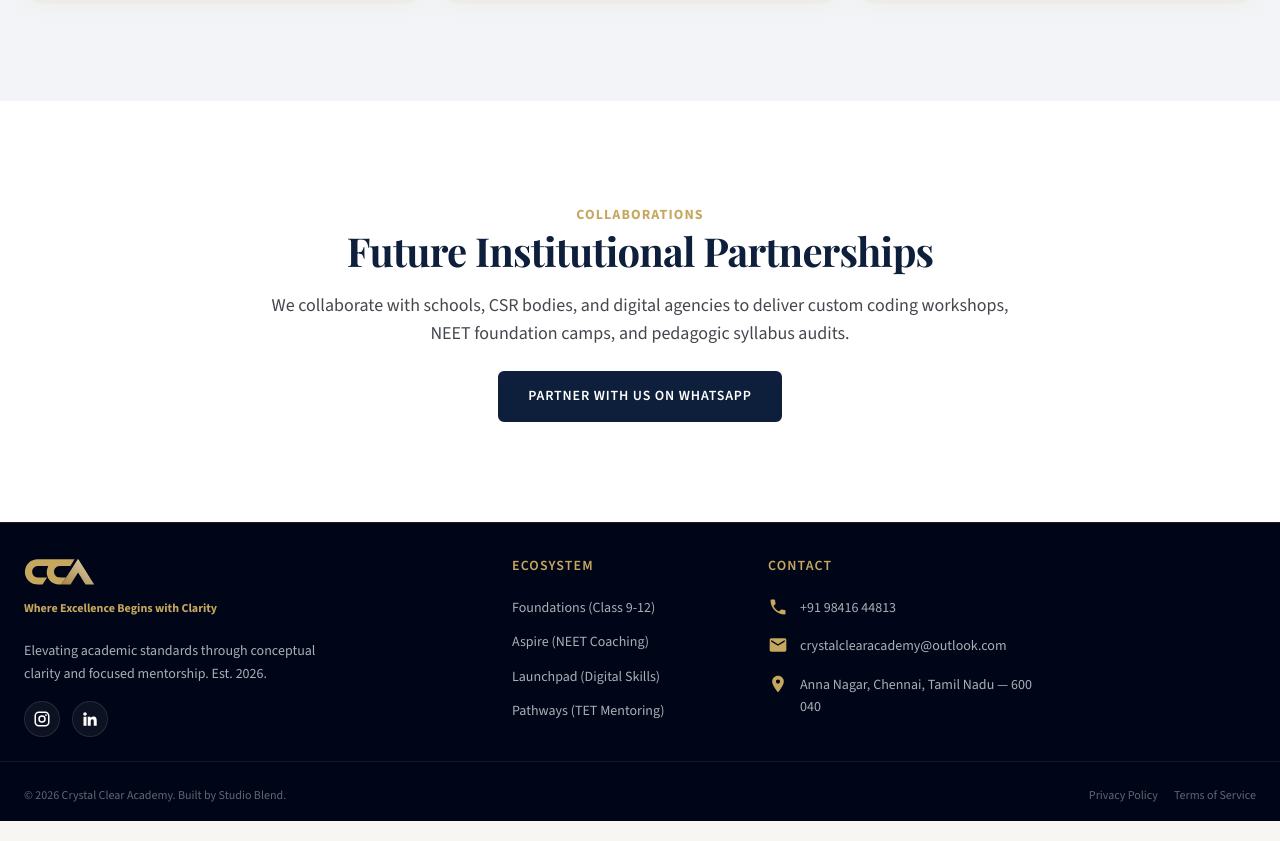
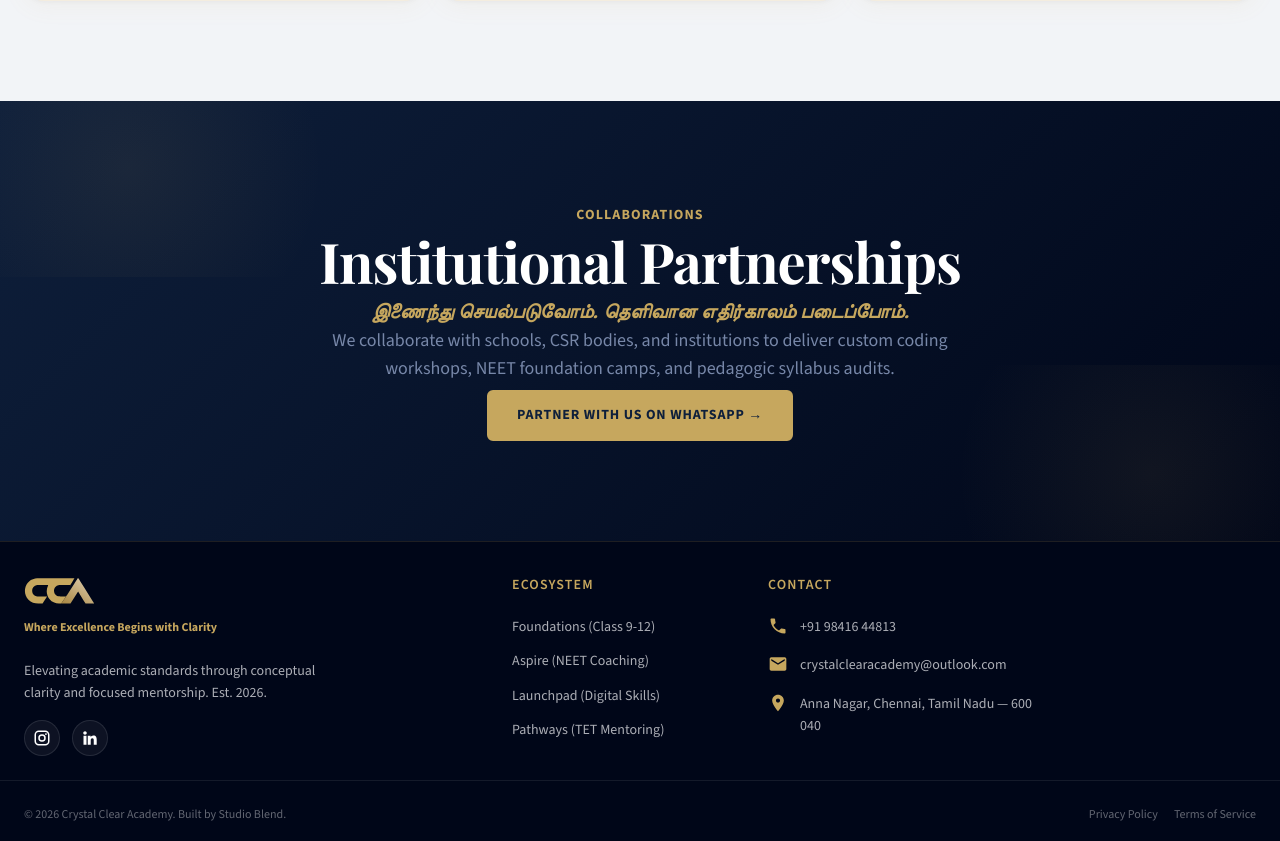
Before and after one commit to studio-blend/cca-web, a Next.js app: page /about in a window 1280 px wide. Shown: the part 1459-2300 px from the top of the page. Built offline with nearby package versions, Linux system fonts and the light colour scheme.

Commit message:
style(consistency): standardize CTA banners, top padding, and CTA button labels across all pages

```diff
--- a/src/app/about/page.js
+++ b/src/app/about/page.js
@@ -106,22 +106,23 @@ export default function AboutPage() {
         </div>
       </section>
 
-      {/* Collaboration Info */}
-      <section className="section-py" style={{ backgroundColor: "var(--color-surface-container-lowest)" }}>
-        <div className="container" style={{ maxWidth: "800px", textAlign: "center" }}>
+      {/* Collaboration & CTA Section */}
+      <section className="section-py cta-section">
+        <div className="container cta-container">
           <ScrollReveal>
-            <span className="hero-tagline font-label-lg">Collaborations</span>
-            <h2 className="font-headline-lg" style={{ color: "var(--color-primary-navy)", marginBottom: "16px" }}>Future Institutional Partnerships</h2>
-            <p className="font-body-lg" style={{ color: "var(--color-on-surface-variant)", marginBottom: "24px" }}>
-              We collaborate with schools, CSR bodies, and digital agencies to deliver custom coding workshops, NEET foundation camps, and pedagogic syllabus audits.
+            <span className="hero-tagline font-label-lg" style={{ color: "var(--color-brand-gold)" }}>Collaborations</span>
+            <h2 className="font-display-lg cta-title">Institutional Partnerships</h2>
+            <p className="cta-tamil">இணைந்து செயல்படுவோம். தெளிவான எதிர்காலம் படைப்போம்.</p>
+            <p className="cta-desc font-body-lg">
+              We collaborate with schools, CSR bodies, and institutions to deliver custom coding workshops, NEET foundation camps, and pedagogic syllabus audits.
             </p>
             <a
-              className="btn btn-primary"
+              className="btn btn-gold"
               href="https://wa.me/919841644813?text=Hi%20CCA%2C%20I%20represent%20an%20institution%20and%20want%20to%20discuss%20collaborations."
               target="_blank"
               rel="noopener noreferrer"
             >
-              Partner with Us on WhatsApp
+              Partner with Us on WhatsApp →
             </a>
           </ScrollReveal>
         </div>
--- a/src/app/aspire/page.js
+++ b/src/app/aspire/page.js
@@ -48,7 +48,7 @@ export default function AspirePage() {
                 target="_blank"
                 rel="noopener noreferrer"
               >
-                Enquire About This Program →
+                Enquire on WhatsApp →
               </a>
             </div>
           </ScrollReveal>
@@ -146,7 +146,7 @@ export default function AspirePage() {
               target="_blank"
               rel="noopener noreferrer"
             >
-              Reserve seat on WhatsApp
+              Enquire on WhatsApp →
             </a>
           </ScrollReveal>
         </div>
--- a/src/app/foundations/page.js
+++ b/src/app/foundations/page.js
@@ -48,7 +48,7 @@ export default function FoundationsPage() {
                 target="_blank"
                 rel="noopener noreferrer"
               >
-                Enquire About This Program →
+                Enquire on WhatsApp →
               </a>
             </div>
           </ScrollReveal>
@@ -155,7 +155,7 @@ export default function FoundationsPage() {
               target="_blank"
               rel="noopener noreferrer"
             >
-              Reserve Seat on WhatsApp
+              Enquire on WhatsApp →
             </a>
           </ScrollReveal>
         </div>
--- a/src/app/launchpad/page.js
+++ b/src/app/launchpad/page.js
@@ -48,7 +48,7 @@ export default function LaunchpadPage() {
                 target="_blank"
                 rel="noopener noreferrer"
               >
-                Enquire About This Program →
+                Enquire on WhatsApp →
               </a>
             </div>
           </ScrollReveal>
@@ -120,7 +120,7 @@ export default function LaunchpadPage() {
               target="_blank"
               rel="noopener noreferrer"
             >
-              Enquire on WhatsApp
+              Enquire on WhatsApp →
             </a>
           </ScrollReveal>
         </div>
--- a/src/app/privacy-policy/page.js
+++ b/src/app/privacy-policy/page.js
@@ -87,7 +87,7 @@ To exercise any of these rights, contact us at the details below.`,
       style={{
         backgroundColor: "var(--color-surface)",
         minHeight: "100vh",
-        paddingTop: "80px",
+        paddingTop: "120px",
       }}
     >
       {/* Hero */}
--- a/src/app/terms-of-service/page.js
+++ b/src/app/terms-of-service/page.js
@@ -97,7 +97,7 @@ Last updated: June 2026.`,
       style={{
         backgroundColor: "var(--color-surface)",
         minHeight: "100vh",
-        paddingTop: "80px",
+        paddingTop: "120px",
       }}
     >
       {/* Hero */}
```
Also changed, not shown: src/app/blog/page.js (+21 -0 lines), src/app/resources/page.js (+21 -0 lines).
